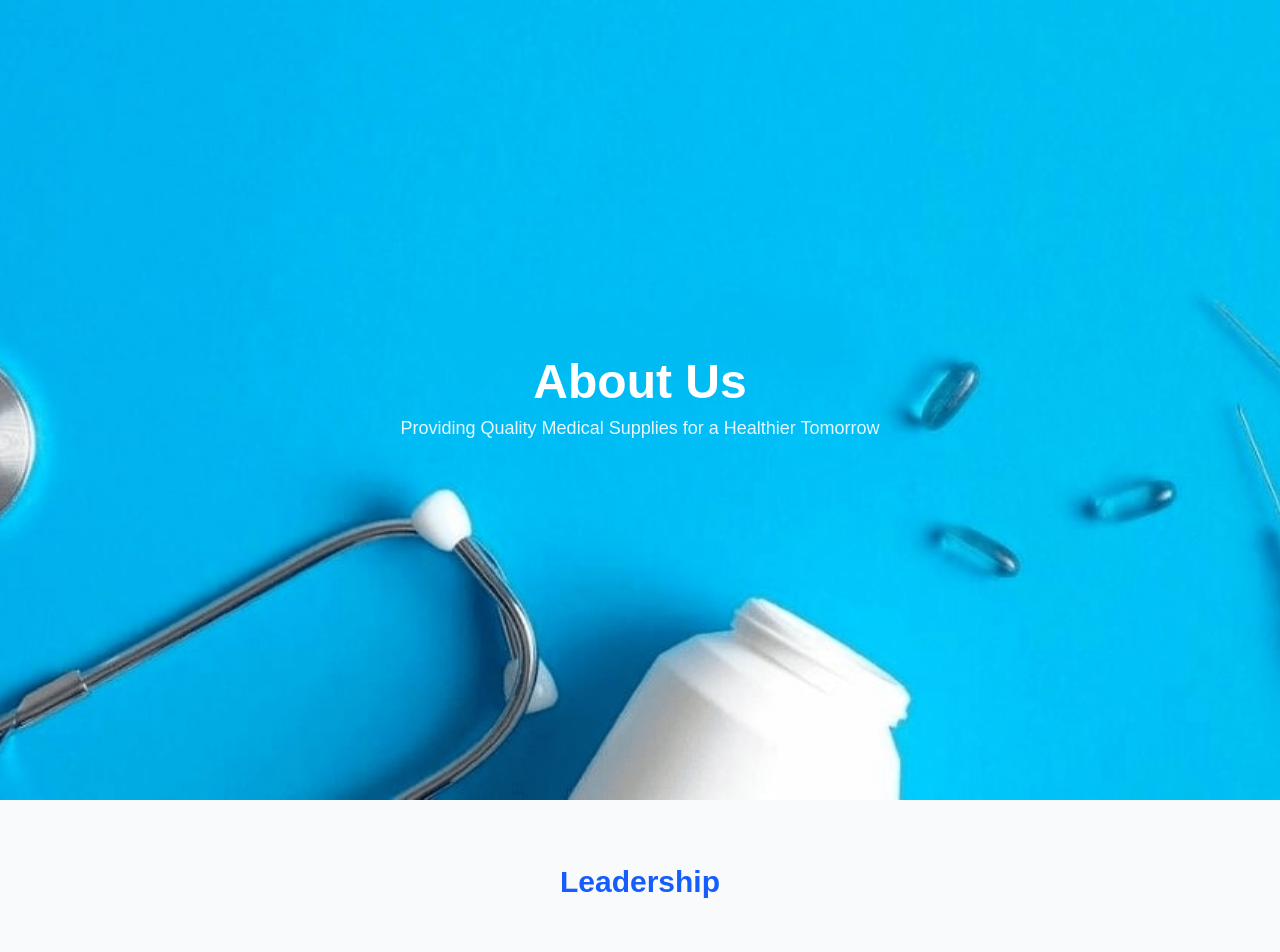
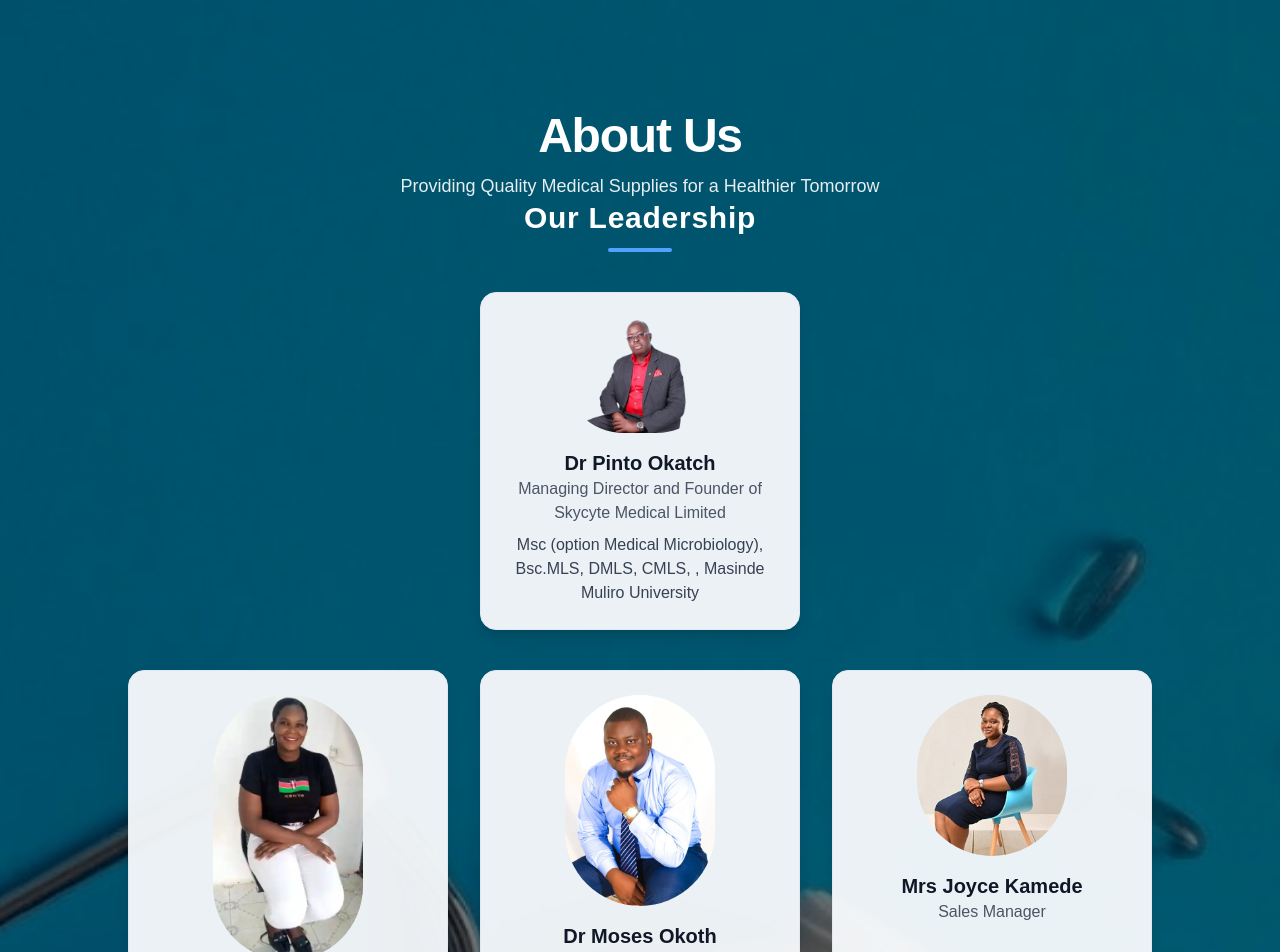
Before and after one commit to rokeowmaster/skycytelaboratories, a Next.js app: page /about in a window 1280 px wide. Shown: the top 952 px of the page. Built offline with nearby package versions, Linux system fonts and the light colour scheme.

Commit message:
Refactor About page layout and improve styling

```diff
--- a/app/about/page.jsx
+++ b/app/about/page.jsx
@@ -5,7 +5,8 @@ import Link from "next/link";
 import { useEffect, useState } from "react";
 
 const LeaderCard = ({ src, alt, name, role, description }) => (
-  <div className="bg-white shadow-lg rounded-lg p-6 mt-8 w-80 text-center">
+  <div className="group w-80 rounded-2xl bg-slate-50/95 border border-slate-200 p-6 text-center shadow-lg transition-all duration-300 hover:-translate-y-2 hover:shadow-2xl">
+
     <Image
       src={src}
       alt={alt}
@@ -64,39 +65,65 @@ export default function About() {
   return (
     <div className="bg-gray-50 text-gray-900 min-h-screen">
 
-      {/* Hero Section */}
-      <section className="relative flex items-center justify-center h-screen text-white bg-gray-900">
+     <section className="relative min-h-screen text-white bg-gray-900 overflow-hidden">
+      {/* Background Image */}
       <Image
         src="/about-bg.jpg"
         alt="About Us Background"
-          layout="fill"
-          objectFit="cover"
+        fill
         priority
-          className="absolute inset-0"
+        className="object-cover"
       />
-        <div className={`relative text-center z-10 transition-opacity duration-1000 ease-out transform ${isVisible ? "opacity-100 translate-y-0" : "opacity-0 translate-y-10"}`}>
-          <h1 className="text-5xl font-bold">About Us</h1>
-          <p className="text-lg mt-2 opacity-90">Providing Quality Medical Supplies for a Healthier Tomorrow</p>
+
+      {/* Dark overlay for readability */}
+      <div className="absolute inset-0 bg-black/55" />
+
+      {/* Hero Content Wrapper */}
+      <div className="relative z-10 flex flex-col min-h-screen">
+
+        {/* TOP: Hero Text */}
+        <div
+          className={`flex flex-col items-center text-center pt-28 transition-opacity duration-1000 ease-out ${
+            isVisible ? "opacity-100 translate-y-0" : "opacity-0 translate-y-10"
+          }`}
+        >
+          <h1 className="text-5xl font-bold tracking-tight">About Us</h1>
+          <p className="text-lg mt-3 opacity-90 max-w-2xl">
+            Providing Quality Medical Supplies for a Healthier Tomorrow
+          </p>
         </div>
-      </section>
 
-      {/* Leadership Section */}
-      <section className="container mx-auto py-16 px-6 text-center">
-        <h2 className="text-3xl font-semibold text-blue-600">Leadership</h2>
+        {/* Spacer pushes leadership down naturally */}
+        <div className="flex-grow" />
+
+        {/* BOTTOM: Leadership */}
+        <div className="relative z-20 pb-20">
+          <div className="container mx-auto px-6 text-center">
+
+            <h2 className="text-3xl font-semibold tracking-wide">
+              Our Leadership
+            </h2>
+            <div className="mx-auto mt-3 mb-10 h-1 w-16 rounded-full bg-blue-400" />
 
             {/* CEO */}
-        <div className="mt-8 flex justify-center">
+            <div className="flex justify-center">
               <LeaderCard {...leadership[0]} />
             </div>
 
-        {/* Other Leaders inline */}
-        <div className="flex justify-center space-x-8 mt-8 flex-wrap">
+            {/* Other Leaders */}
+            <div className="flex justify-center gap-8 mt-10 flex-wrap">
               {leadership.slice(1).map((leader) => (
                 <LeaderCard key={leader.name} {...leader} />
               ))}
             </div>
+
+          </div>
+        </div>
+
+      </div>
       </section>
 
+      <div className="h-[150px]" />
       {/* Our Mission */}
       <section className="container mx-auto py-16 px-6 text-center">
         <h2 className="text-3xl font-semibold text-blue-600">Our Mission</h2>
```
Lines whose indentation alone changed are shown as unchanged.
